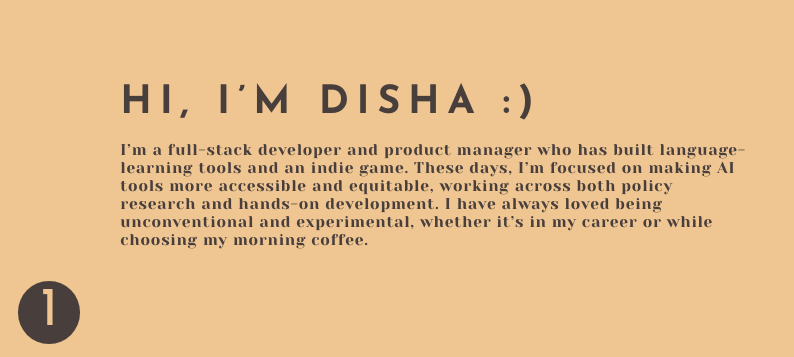
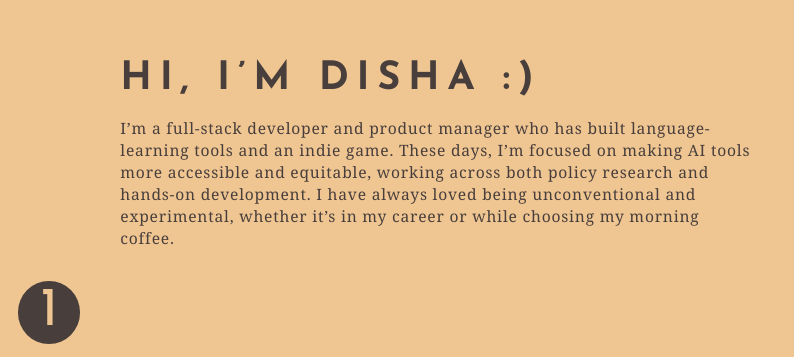
Before and after one commit to dishaap/portfolio, a React (Vite) app: page / in a window 1280 px wide. Shown: the part 443-800 px from the top of the page, without its empty margins (0-794 px from the left). Built offline with nearby package versions, Linux system fonts and the light colour scheme.

Commit message:
complete content for about section

```diff
--- a/src/data/content.js
+++ b/src/data/content.js
@@ -35,17 +35,17 @@ export const CONTENT = {
       {
         title: 'GAME DEVELOPER',
         meta: 'CANDLESTICK GAMES • OCT 2025 - MAY 2026',
-        body: LOREM,
+        body: 'Designed game system for an indie RPG game (think Stardew Valley, but for a fairy apothecary). Implemented key features via C# scripts on Unity; setup assets and development tools.',
       },
       {
         title: 'FULL-STACK DEVELOPER',
         meta: 'CULTUREFOUNDRY STUDIOS • MAY 2024 - SEP 2025',
-        body: LOREM_LONG,
+        body: 'Designed and implemented features to improve user experience on Anishinaabemodaa, a language-learning application for Canadian Indigenous languages. Key features I worked on include a custom keyboard for Moose Cree, table-views for Admin section and UI improvements.',
       },
       {
         title: 'B.SC IN COGNITIVE SYSTEMS',
         meta: 'UNIVERSITY OF BRITISH COLUMBIA • SEP 2020 - MAY 2025',
-        body: 'Lorem ipsum dolor sit amet, consectetur adipiscing elit. Phasellus rhoncus mollis mauris quis consectetur.',
+        body: 'Specialized in computational linguistics, with research in TTS models for Ojibwe, POS-tagging for Kannada. Participated in Cognitive Systems Society as VP of External Affairs (Science Faculty) and as a Member of the Science Senate.',
       },
     ],
   },
@@ -66,8 +66,8 @@ export const CONTENT = {
   contact: {
     heading: 'GET IN TOUCH!',
     // TODO: replace these placeholders with your real links.
-    email: 'hello@example.com',
-    github: 'https://github.com/your-handle',
-    linkedin: 'https://www.linkedin.com/in/your-handle',
+    email: 'pandurangidisha@gmail.com',
+    github: 'https://github.com/dishaap',
+    linkedin: 'https://www.linkedin.com/in/dishaap',
   },
 };
--- a/src/styles.css
+++ b/src/styles.css
@@ -15,7 +15,8 @@
 :root {
   --u: min(calc(100vw / 1440), calc(100vh / 1024));
   --sans: 'Josefin Sans', system-ui, sans-serif;
-  --serif: 'Yeseva One', Georgia, serif;
+  --serif: 'Playfair', Georgia, serif;
+  --serif-weight: 700;
   --placeholder: #d9d9d9;
   --background: oklch(1 0 0);
   --foreground: oklch(0.145 0 0);
```
